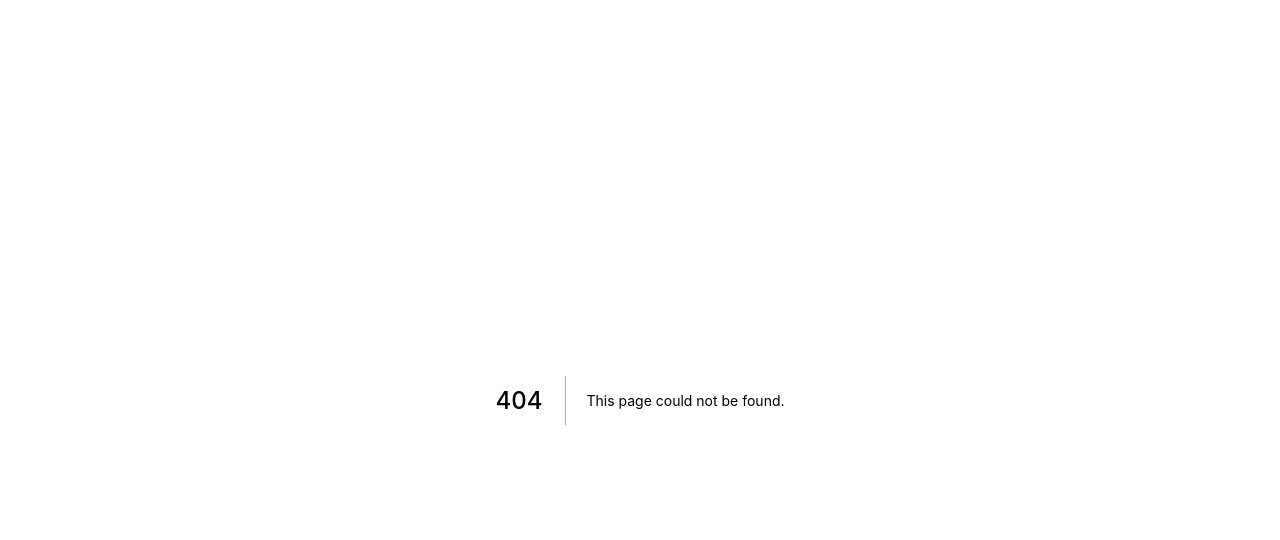
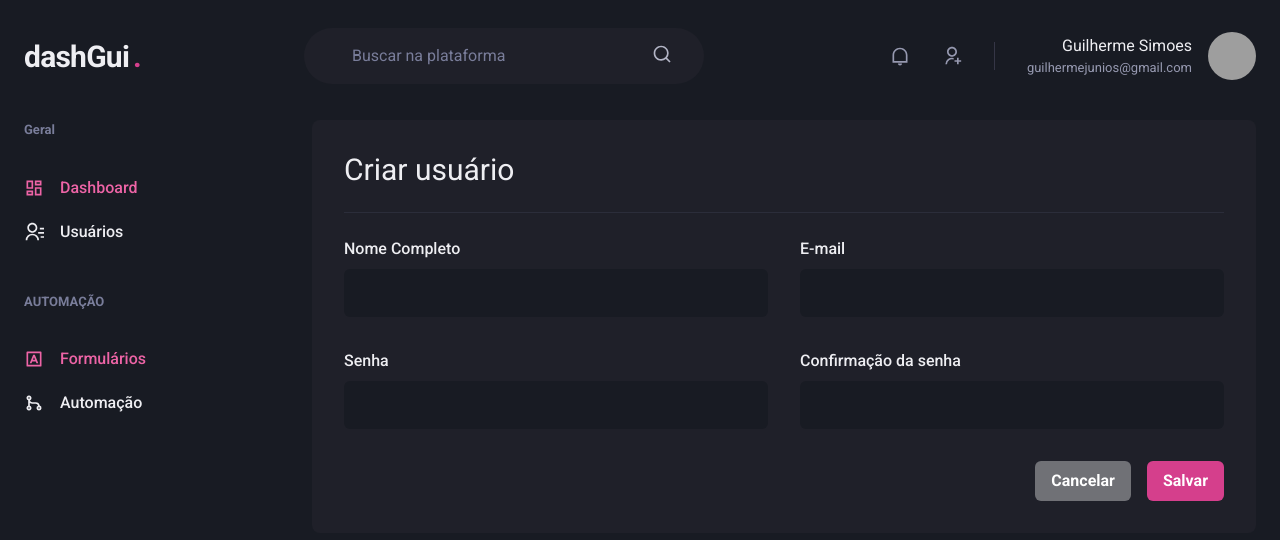
Before and after one commit to guilhermessimoes/dashGui, a Next.js app: page /users/create in a window 1280 px wide. Before the commit this address had no page. Shown: the top 540 px of the page. Built offline with nearby package versions, Linux system fonts and the light colour scheme; grey boxes are pictures that could not be loaded.

Commit message:
Pagina: Form ded usuario

```diff
--- /dev/null
+++ b/src/pages/users/create.tsx
@@ -0,0 +1,36 @@
+import { Box, Button, Divider, Flex, Heading, HStack, SimpleGrid, VStack } from "@chakra-ui/react";
+
+import { Input } from "../../components/Form/Input";
+import { Header } from "../../components/Header";
+import Sidebar from "../../components/Sidebar";
+
+export default function CreateUser() {
+  return (
+    <Box>
+      <Header />
+      <Flex w="100%" my="6" maxWidth={1480} mx="auto" px="6">
+        <Sidebar />
+        <Box flex="1" borderRadius={8}  bg="gray.800" p="8">
+          <Heading size="lg" fontWeight="normal">Criar usuário</Heading>
+          <Divider my="6" borderColor="gray.700" />
+          <VStack spacing="8">
+            <SimpleGrid minChildWidth="240px" spacing="8" w="100%">
+              <Input name="name" label="Nome Completo"/>
+              <Input name="email" type="email" label="E-mail"/>
+            </SimpleGrid>
+            <SimpleGrid minChildWidth="240px" spacing="8" w="100%">
+              <Input name="password" type="password" label="Senha"/>
+              <Input name="password_confirmation" type="password" label="Confirmação da senha"/>
+            </SimpleGrid>
+          </VStack>
+          <Flex mt="8" justifyContent="flex-end">
+            <HStack spacing="4">
+              <Button colorScheme="whiteAlpha">Cancelar</Button>
+              <Button colorScheme="pink">Salvar</Button>
+            </HStack>
+          </Flex>
+        </Box>
+      </Flex>
+    </Box>
+  )
+}
```
